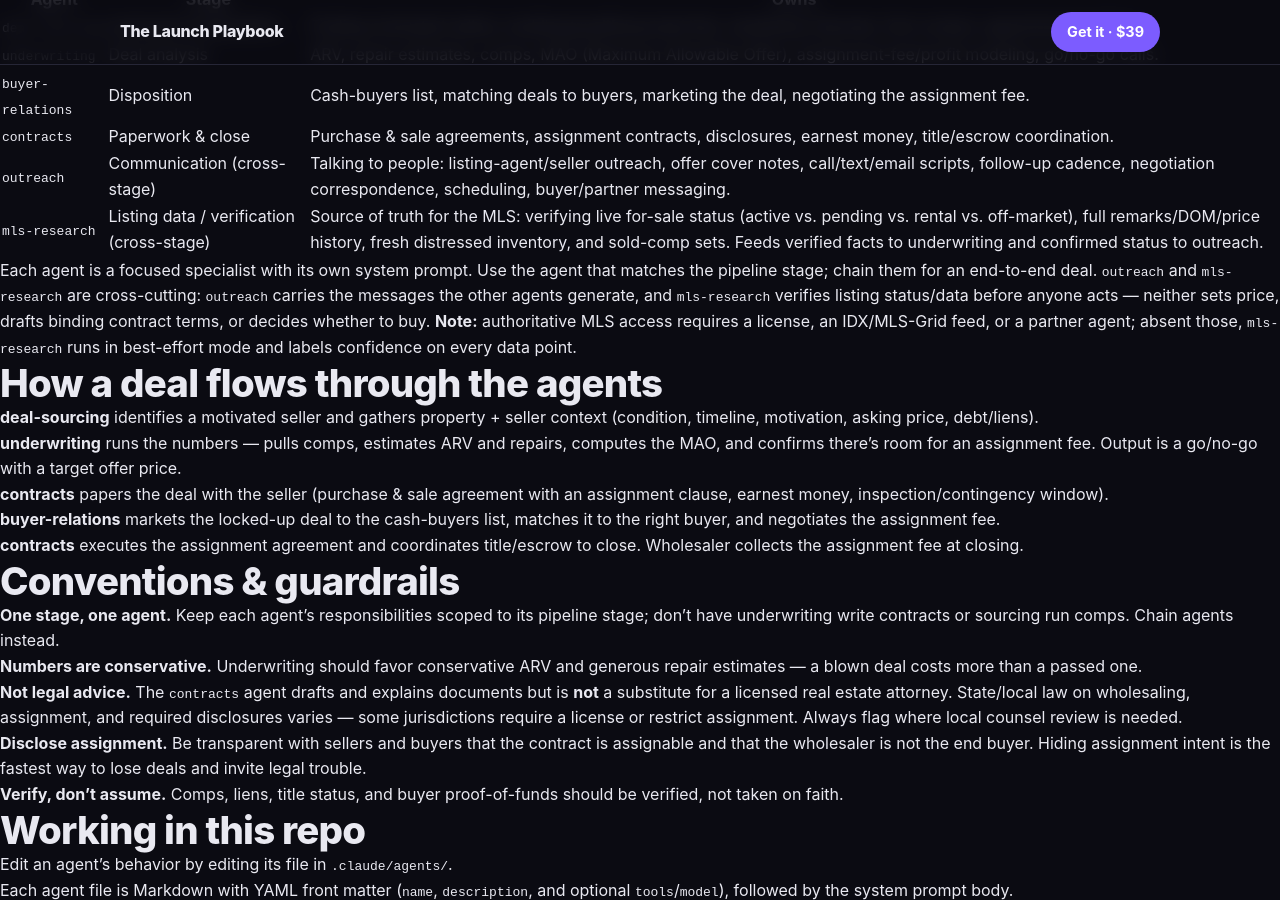
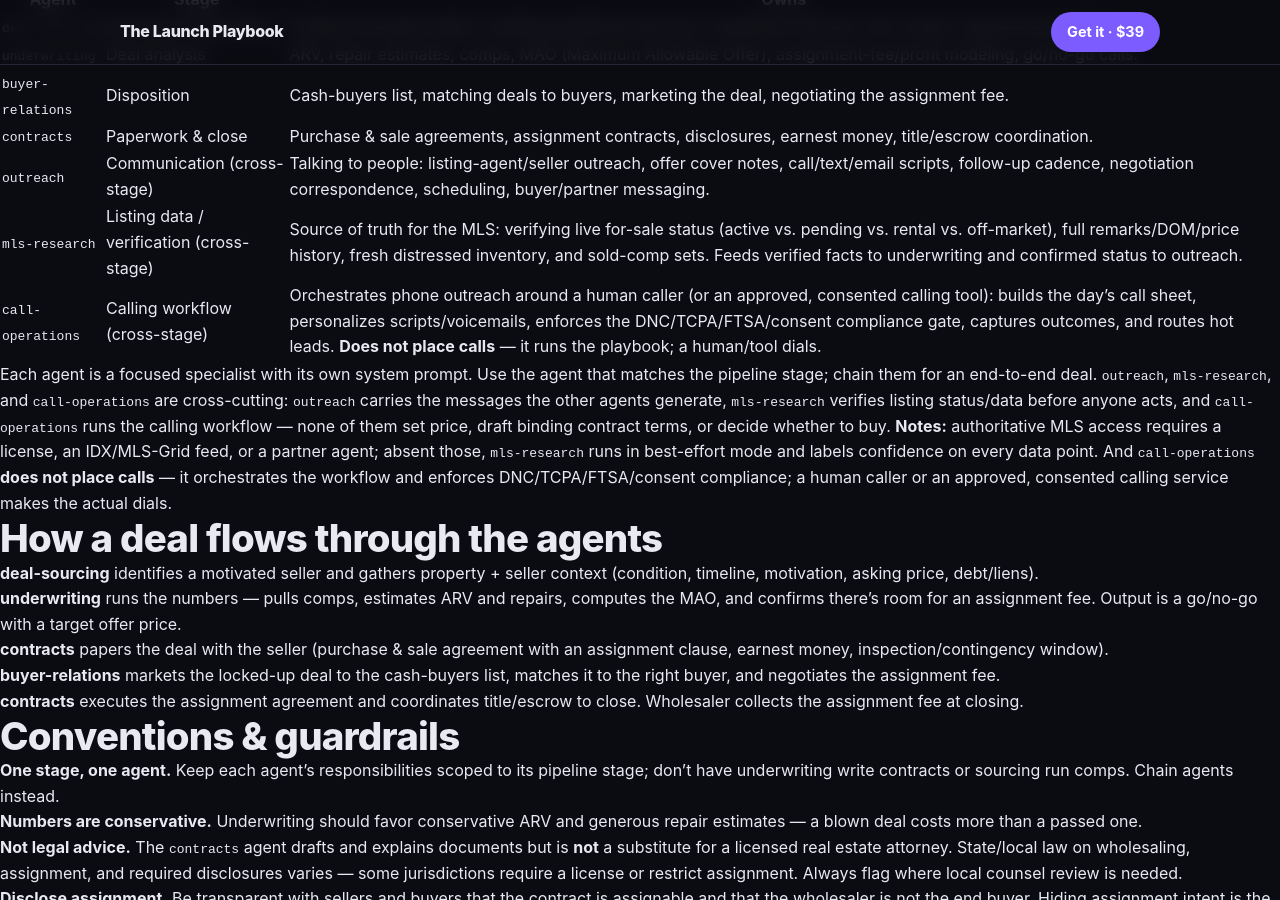
Before and after one commit to cwayne0015-bit/1, a Jekyll site: the page built from wholesaling/CLAUDE.md, in a window 1280 px wide and 900 px high, scrolled down 384 px. Built offline with Jekyll 4.4.1, drawn with Linux system fonts in a browser that asks for light colours; our own code applies the rules of GitHub Pages for plain Markdown files.

Commit message:
Add call-operations agent (orchestrates calling, does not dial)
New cross-stage subagent that runs the workflow AROUND phone outreach for a
human caller (or an approved, consented calling tool): builds the day's call
sheet, personalizes scripts/voicemails from the deal files, enforces the
compliance gate (National+FL DNC scrub, TCPA/FTSA, opt-out suppression,
8am-8pm window, honest investor/assignment disclosure), captures call
outcomes, and routes hot leads to underwriting/buyer-relations. Explicitly
NOT a dialer — it cannot place calls, and it refuses to prep mass autodial/
AI-voice campaigns to non-consented consumers (flags the FTSA/TCPA risk and
offers the manual/consented/business-contact path instead). Wired into
workspace CLAUDE.md roster (now 7 agents).

Co-Authored-By: Claude Opus 4.8 <noreply@anthropic.com>
Claude-Session: https://claude.ai/code/session_019RoHJrGq1ppJbnafW3t87a

```diff
--- a/wholesaling/CLAUDE.md
+++ b/wholesaling/CLAUDE.md
@@ -28,15 +28,20 @@ explicitly by name.
 | `contracts` | Paperwork & close | Purchase & sale agreements, assignment contracts, disclosures, earnest money, title/escrow coordination. |
 | `outreach` | Communication (cross-stage) | Talking to people: listing-agent/seller outreach, offer cover notes, call/text/email scripts, follow-up cadence, negotiation correspondence, scheduling, buyer/partner messaging. |
 | `mls-research` | Listing data / verification (cross-stage) | Source of truth for the MLS: verifying live for-sale status (active vs. pending vs. rental vs. off-market), full remarks/DOM/price history, fresh distressed inventory, and sold-comp sets. Feeds verified facts to underwriting and confirmed status to outreach. |
+| `call-operations` | Calling workflow (cross-stage) | Orchestrates phone outreach around a human caller (or an approved, consented calling tool): builds the day's call sheet, personalizes scripts/voicemails, enforces the DNC/TCPA/FTSA/consent compliance gate, captures outcomes, and routes hot leads. **Does not place calls** — it runs the playbook; a human/tool dials. |
 
 Each agent is a focused specialist with its own system prompt. Use the agent
-that matches the pipeline stage; chain them for an end-to-end deal. `outreach`
-and `mls-research` are cross-cutting: `outreach` carries the messages the other
-agents generate, and `mls-research` verifies listing status/data before anyone
-acts — neither sets price, drafts binding contract terms, or decides whether to
-buy. **Note:** authoritative MLS access requires a license, an IDX/MLS-Grid
-feed, or a partner agent; absent those, `mls-research` runs in best-effort mode
-and labels confidence on every data point.
+that matches the pipeline stage; chain them for an end-to-end deal. `outreach`,
+`mls-research`, and `call-operations` are cross-cutting: `outreach` carries the
+messages the other agents generate, `mls-research` verifies listing status/data
+before anyone acts, and `call-operations` runs the calling workflow — none of
+them set price, draft binding contract terms, or decide whether to buy.
+**Notes:** authoritative MLS access requires a license, an IDX/MLS-Grid feed, or
+a partner agent; absent those, `mls-research` runs in best-effort mode and
+labels confidence on every data point. And `call-operations` **does not place
+calls** — it orchestrates the workflow and enforces DNC/TCPA/FTSA/consent
+compliance; a human caller or an approved, consented calling service makes the
+actual dials.
 
 ## How a deal flows through the agents
 
```
Also changed, not shown: wholesaling/.claude/agents/call-operations.md (added, +98 -0 lines).
